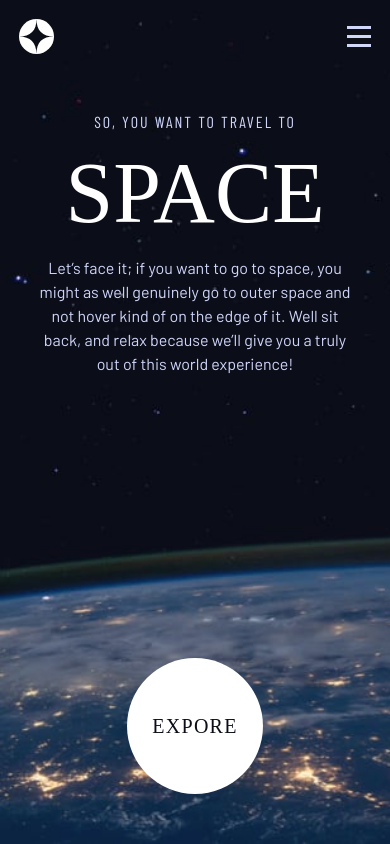
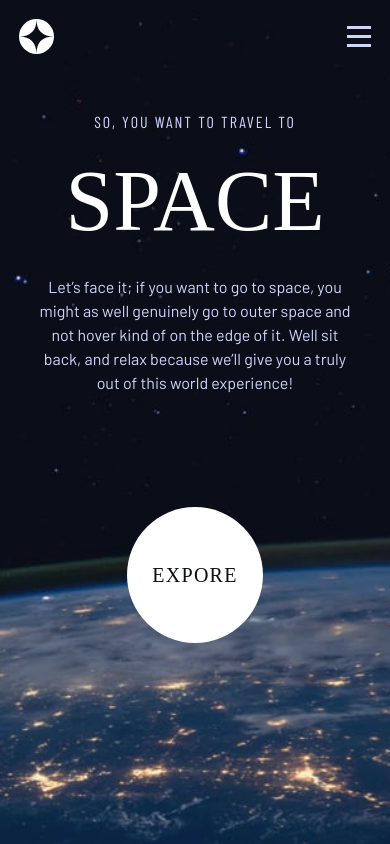
Before and after one commit to alfredthompsonOvie/space-tourism, a Vue app: page / in a window 390 px wide. Built offline with nearby package versions, Linux system fonts and the light colour scheme; a web font is replaced by a local one.

Commit message:
fixed homepage

```diff
--- a/src/views/HomeView.vue
+++ b/src/views/HomeView.vue
@@ -75,19 +75,16 @@ export default {
 	font-weight: var(--fw);
 	text-transform: uppercase;
 	color: var(--color-title);
-
-	margin: 0.15em 0;
-	font-size: clamp(2rem, 22vw, 7.5rem);
+	margin: 0.25em 0;
 	font-size: clamp(4.5rem, 22vw, 7.5rem);
 }
-
 .subheading {
 	margin: 1em 0 0;
-	/* font-size: clamp(0.75rem, 3vw, 1rem); */
 	font-size: 1rem;
 }
 .section__contents {
 	padding: 0 1em;
+	padding-bottom: 5em;
 }
 .contents {
 	padding: 0em;
@@ -96,18 +93,15 @@ export default {
 .description {
 	font-size: var(--fs);
 	max-width: 320px;
-	margin: 0 auto;
+	margin: 1.5em auto 0;
 }
 .btn__explore--wrapper {
 	width: 8.5em;
 	height: 8.5em;
+	margin: 7em auto 0;
 }
 .btn__explore {
-	position: absolute;
-	bottom: 2.5em;
-	left: 50%;
-	transform: translateX(-50%);
-
+	position: relative;
 	width: inherit;
 	height: inherit;
 	border-radius: 50%;
@@ -118,7 +112,6 @@ export default {
 	display: flex;
 	align-items: center;
 	justify-content: center;
-
 	font-weight: var(--fw);
 	font-size: var(--fs-cta);
 	font-family: var(--ff-H);
@@ -126,8 +119,6 @@ export default {
 	transition: all 0.3s linear;
 }
 .btn__explore:hover {
-	/* width: 8.5em;
-	height: 8.5em; */
 	letter-spacing: 4px;
 }
 .btn__explore::before,
@@ -165,13 +156,9 @@ export default {
 		margin: 0 auto;
 		font-size: 16px;
 	}
-	/* ! btn */
 	.btn__explore--wrapper {
 		width: 9.5em;
 		height: 9.5em;
-	}
-	.btn__explore {
-		bottom: 1em;
 	}
 }
 @media screen and (min-width: 700px) {
@@ -191,7 +178,6 @@ export default {
 		letter-spacing: 3.375px;
 	}
 	.heading {
-		/* font-size: 7.5rem; */
 		margin: 0.1em 0;
 	}
 	.contents {
@@ -206,18 +192,14 @@ export default {
 		--line-height-H: 100px;
 		--fs-nav: 14px;
 	}
-
-	/* !-----=======SECTION=======------*/
 	.section {
 		display: grid;
 		grid-template-rows: auto;
 		grid-template-columns: 100px 1fr 80px;
 		align-items: end;
-
 		text-align: left;
+		background-image: url(@/assets/images/home/background-home-desktop.jpg);
 		padding: 0;
-
-		background-image: url(@/assets/images/home/background-home-desktop.jpg);
 		padding-bottom: 5em;
 	}
 	.section__contents {
@@ -225,31 +207,16 @@ export default {
 		grid-column: 2/3;
 	}
 	.subheading {
-		/* margin: 0; */
 		text-align: left;
 		font-size: 1.75rem; /*28px*/
 		font-size: clamp(1.5rem, 1.5vw, 1.75rem);
 		line-height: 34px;
 		letter-spacing: 4.7px;
-
-		/* font-size: clamp(1rem, 1.5vw, 1.6rem); */
-		/* font-weight: 400; */
-
-
-
 	}
 	.heading {
 		margin: 0.05em 0;
 		font-size: clamp(8rem, 11vw, 9.375rem);
 		line-height: 1.3;
-
-		/* font-family: Bellefair; */
-		/* font-size: 150px; */
-/* font-weight: 400; */
-		/* line-height: 172px; */
-/* letter-spacing: 0px; */
-/* text-align: left; */
-
 	}
 	.section__contents {
 		padding: 0;
@@ -271,6 +238,7 @@ export default {
 		width: 12em;
 		height: 12em;
 		align-self: flex-end;
+		margin: 0;
 	}
 	.btn__explore {
 		position: absolute;
```
